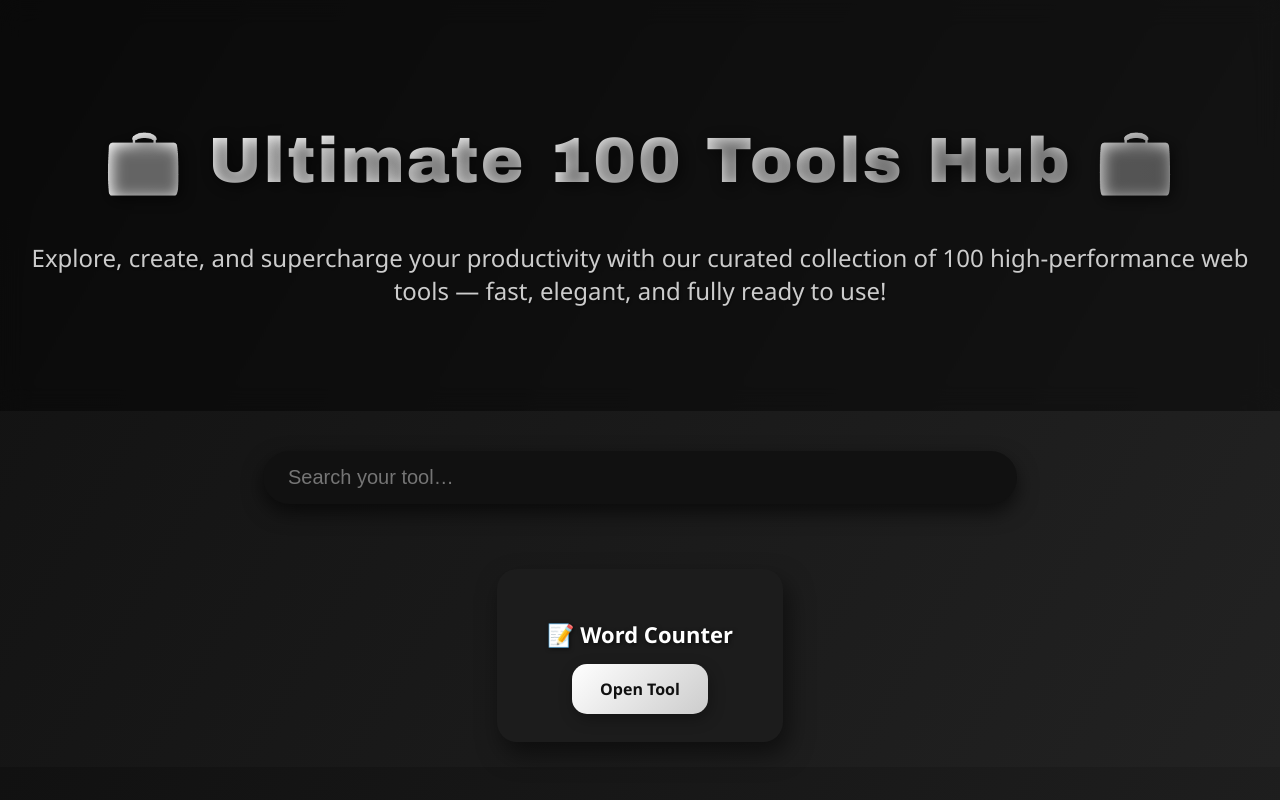
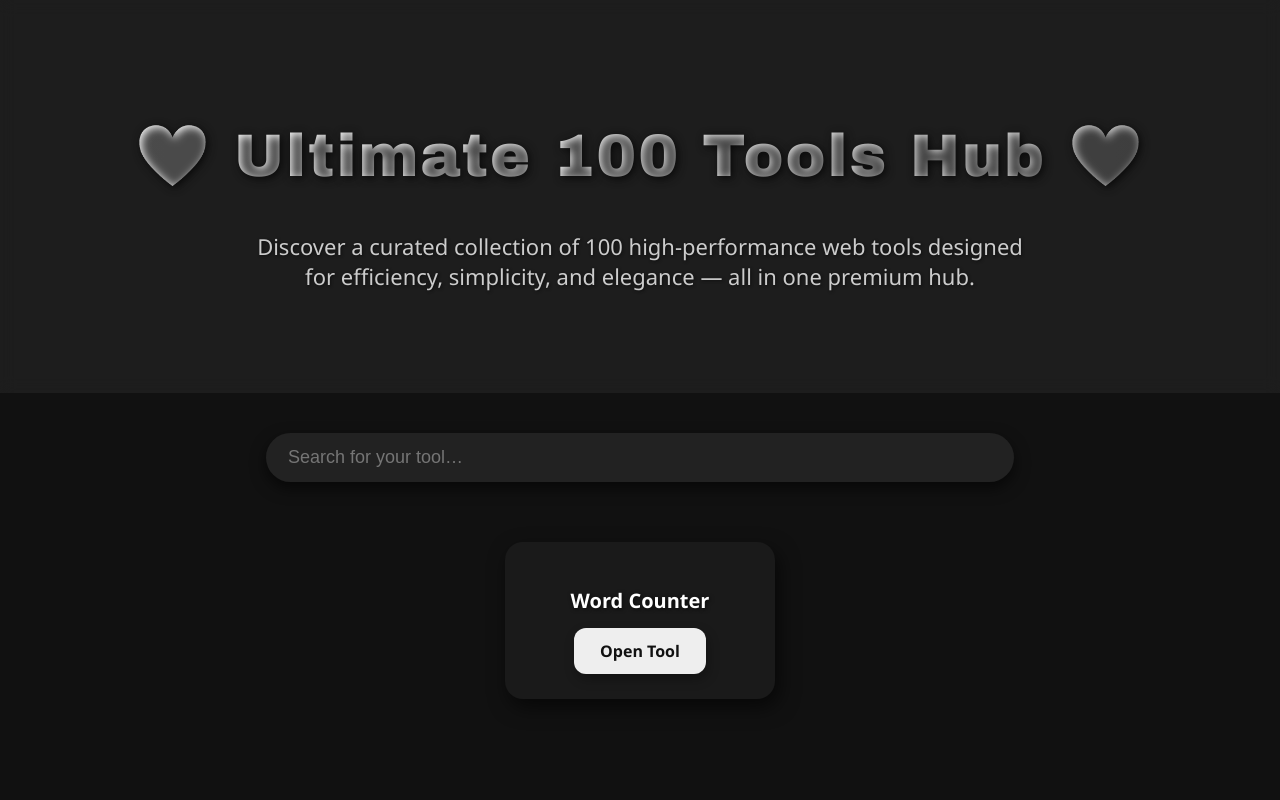
Before and after one commit to plenvoworldlab/100-tools-website, a plain HTML site: page index.html in a window 1280 px wide. Drawn offline with Linux system fonts and the light colour scheme.

Commit message:
Update index.html

```diff
--- a/index.html
+++ b/index.html
@@ -2,37 +2,40 @@
 <html lang="en">
 <head>
 <meta charset="UTF-8">
-<title>💼 Ultimate 100 Tools Hub 💼</title>
+<title>🖤 Ultimate 100 Tools Hub 🖤</title>
 <style>
   /* Body & Background */
   body {
     margin:0; padding:0;
     font-family: 'Segoe UI', Tahoma, Geneva, Verdana, sans-serif;
-    background: linear-gradient(120deg, #111, #222);
-    color: #eee;
+    background: #111; /* solid hitam */
+    color: #eee;      /* tulisan putih */
   }
 
   /* Header */
   header {
     text-align: center;
     padding: 80px 20px;
-    background: rgba(0,0,0,0.4);
-    backdrop-filter: blur(12px);
+    background: rgba(255,255,255,0.05);
+    backdrop-filter: blur(8px);
   }
   header h1 {
     font-family: 'Arial Black', Gadget, sans-serif;
-    font-size: 64px;
+    font-size: 60px;
     background: linear-gradient(90deg, #fff, #ccc);
     -webkit-background-clip: text;
     -webkit-text-fill-color: transparent;
-    text-shadow: 3px 3px 15px rgba(0,0,0,0.6);
+    text-shadow: 2px 2px 8px rgba(0,0,0,0.7);
     letter-spacing: 2px;
   }
   header p {
-    font-size: 24px;
+    font-size: 22px;
     color: #ccc;
     text-shadow: 1px 1px 3px rgba(0,0,0,0.5);
-    margin-top: 15px;
+    margin-top: 12px;
+    max-width: 800px;
+    margin-left: auto;
+    margin-right: auto;
   }
 
   /* Search Bar */
@@ -42,19 +45,19 @@
   }
   .search-container input {
     width: 55%;
-    padding: 15px 25px;
-    font-size: 20px;
-    border-radius: 35px;
+    padding: 14px 22px;
+    font-size: 18px;
+    border-radius: 30px;
     border: none;
     outline: none;
-    box-shadow: 0 8px 20px rgba(0,0,0,0.6);
-    background: #111;
-    color: #fff;
+    box-shadow: 0 6px 15px rgba(0,0,0,0.6);
+    background: #222;
+    color: #eee;
     transition: all 0.3s;
   }
   .search-container input:focus {
-    box-shadow: 0 12px 25px rgba(255,255,255,0.4);
-    background: #222;
+    box-shadow: 0 10px 25px rgba(255,255,255,0.3);
+    background: #333;
   }
 
   /* Tools Card Grid */
@@ -62,41 +65,41 @@
     display: flex;
     flex-wrap: wrap;
     justify-content: center;
-    gap: 25px;
-    padding: 25px;
+    gap: 22px;
+    padding: 20px;
   }
   .tool-card {
-    background: #1c1c1c;
-    border-radius: 20px;
-    width: 230px;
-    padding: 28px;
-    box-shadow: 5px 12px 25px rgba(0,0,0,0.5);
-    transition: transform 0.4s, box-shadow 0.4s;
+    background: #1a1a1a;
+    border-radius: 18px;
+    width: 220px;
+    padding: 25px;
+    box-shadow: 4px 8px 20px rgba(0,0,0,0.6);
+    transition: transform 0.3s, box-shadow 0.3s;
     text-align: center;
   }
   .tool-card:hover {
-    transform: translateY(-10px) rotateX(3deg) rotateY(5deg);
-    box-shadow: 8px 18px 35px rgba(0,0,0,0.7);
+    transform: translateY(-8px) rotateX(2deg) rotateY(3deg);
+    box-shadow: 6px 12px 25px rgba(0,0,0,0.7);
   }
   .tool-card h3 {
-    font-size: 22px;
-    margin-bottom: 15px;
+    font-size: 20px;
+    margin-bottom: 14px;
     color: #fff;
-    text-shadow: 1px 1px 4px rgba(0,0,0,0.6);
+    text-shadow: 1px 1px 4px rgba(0,0,0,0.7);
   }
   .tool-card a {
     text-decoration: none;
     color: #111;
-    background: linear-gradient(135deg, #fff, #ccc);
-    padding: 14px 28px;
-    border-radius: 15px;
+    background: #eee;
+    padding: 12px 26px;
+    border-radius: 12px;
     display: inline-block;
     font-weight: bold;
-    box-shadow: 2px 5px 15px rgba(0,0,0,0.3);
+    box-shadow: 2px 5px 12px rgba(0,0,0,0.3);
     transition: all 0.3s;
   }
   .tool-card a:hover {
-    background: linear-gradient(135deg, #ccc, #fff);
+    background: #ccc;
     transform: scale(1.05) rotate(-2deg);
   }
 </style>
@@ -104,17 +107,17 @@
 <body>
 
 <header>
-  <h1>💼 Ultimate 100 Tools Hub 💼</h1>
-  <p>Explore, create, and supercharge your productivity with our curated collection of 100 high-performance web tools — fast, elegant, and fully ready to use!</p>
+  <h1>🖤 Ultimate 100 Tools Hub 🖤</h1>
+  <p>Discover a curated collection of 100 high-performance web tools designed for efficiency, simplicity, and elegance — all in one premium hub.</p>
 </header>
 
 <div class="search-container">
-  <input type="text" id="toolSearch" placeholder="Search your tool…">
+  <input type="text" id="toolSearch" placeholder="Search for your tool…">
 </div>
 
 <div class="tools">
   <div class="tool-card">
-    <h3>📝 Word Counter</h3>
+    <h3>Word Counter</h3>
     <a href="tools/word-counter.html">Open Tool</a>
   </div>
   <!-- Copy-paste tool-card untuk semua 100 tools nanti -->
```
